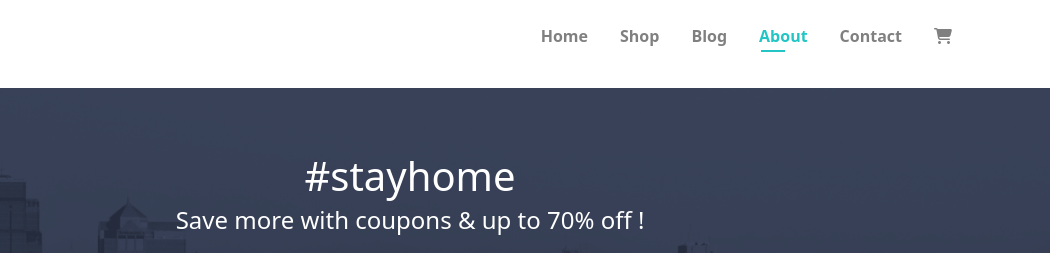
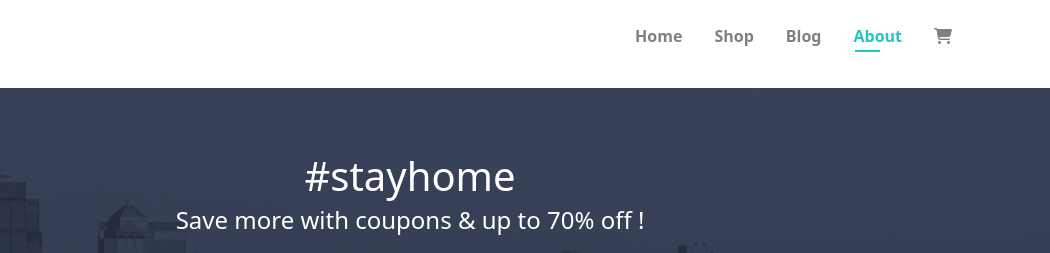
Before and after one commit to leonsalvatore1/E-commerce-site, a plain HTML site: page About.html in a window 1280 px wide. Shown: the top 253 px of the page, 230-1280 px from the left. Drawn offline with nearby package versions, Linux system fonts and the light colour scheme.

Commit message:
Update About.html

```diff
--- a/About.html
+++ b/About.html
@@ -47,7 +47,7 @@
               <li><a href="Shop.html">Shop</a></li>
               <li><a href="Blog.html">Blog</a></li>
               <li><a href="About.html" class="active" >About</a></li>
-              <li><a href="Contact.html">Contact</a></li>
+
               <li><a href="Cart.html"><i class="fa-solid fa-cart-shopping"></i></a></li>
 
 
```
